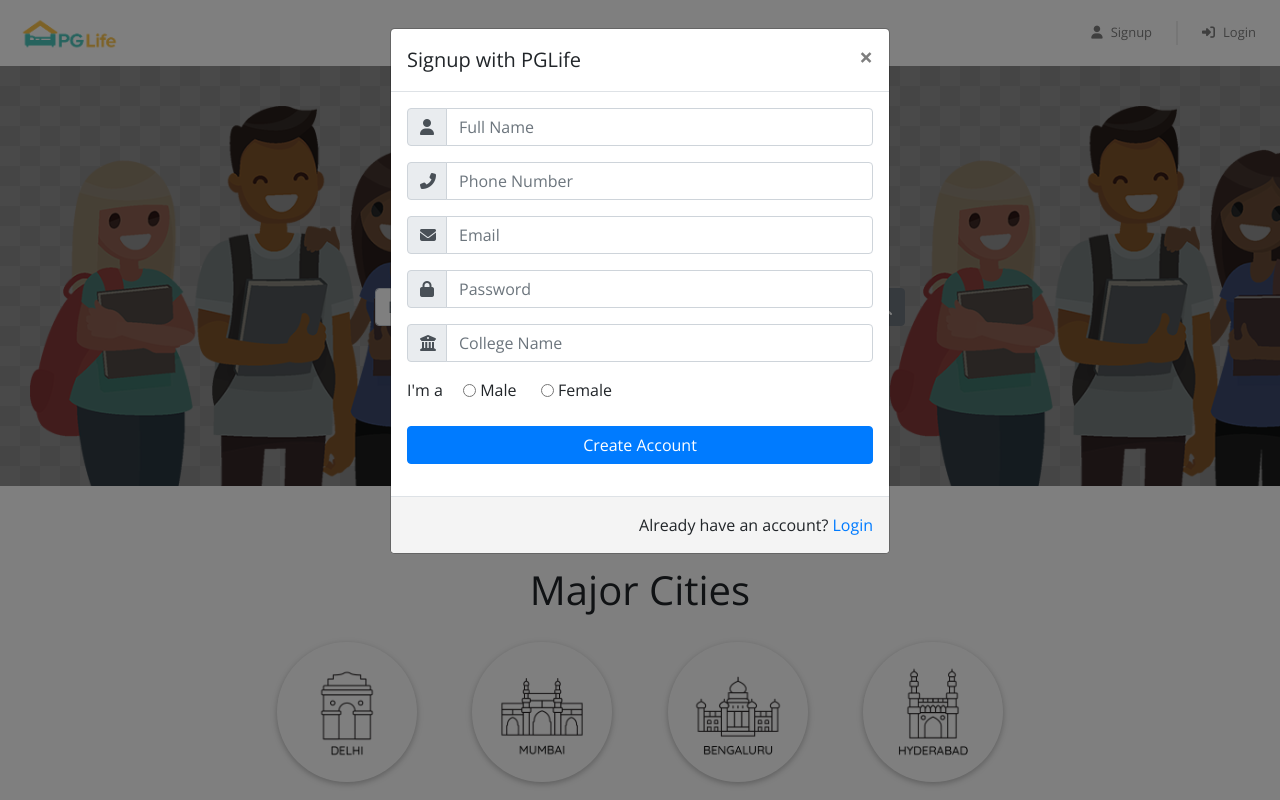
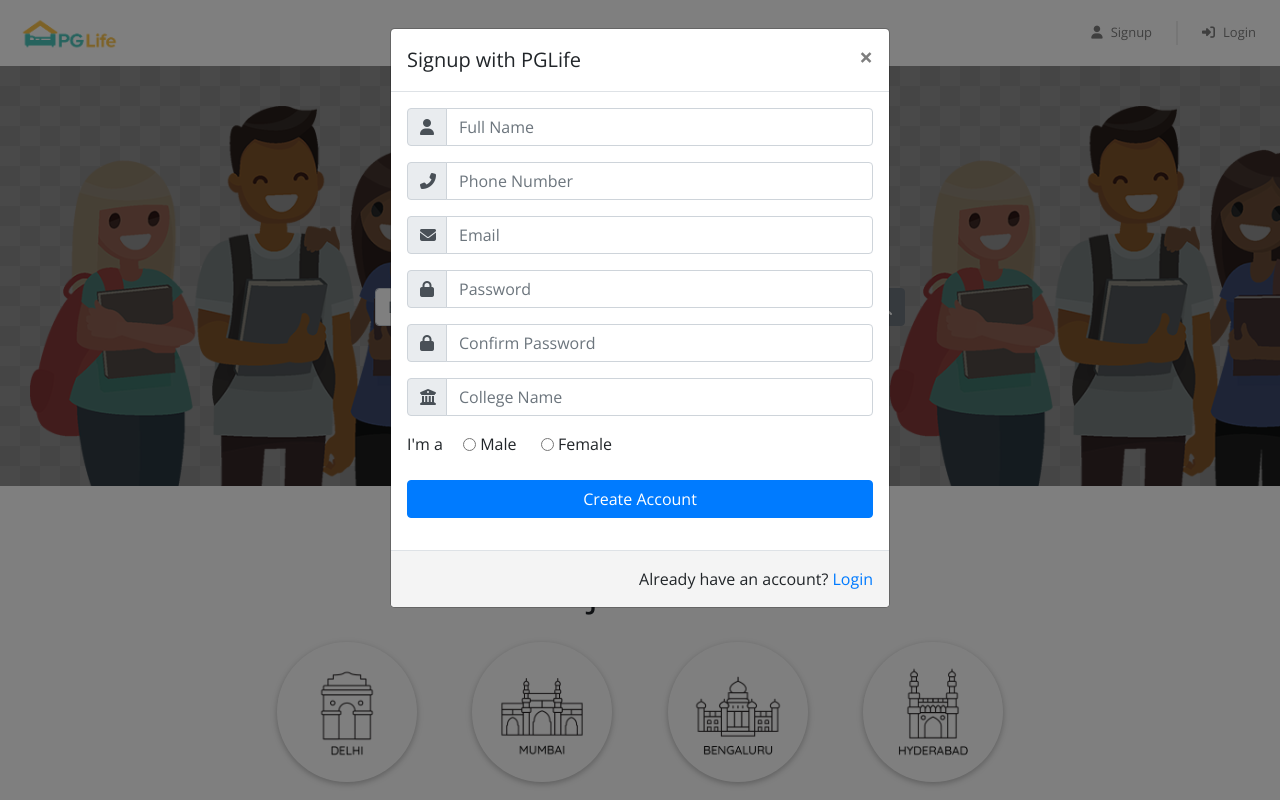
Before and after one commit to shwetasharma2003/PGLife, a PHP site: page /index.php in a window 1280 px wide, after a click on "Signup". Run offline with PHP 8.4, Linux system fonts and the light colour scheme; some libraries are stand-ins or nearby versions.

Commit message:
Update signup_modal.php

```diff
--- a/includes/signup_modal.php
+++ b/includes/signup_modal.php
@@ -1,93 +1,3 @@
-<!-- <div class="modal fade" id="signup-modal" tabindex="-1" role="dialog" aria-labelledby="signup-heading" aria-hidden="true">
-    <div class="modal-dialog" role="document">
-        <div class="modal-content">
-            <div class="modal-header">
-                <h5 class="modal-title" id="signup-heading">Signup with PGLife</h5>
-                <button type="button" class="close" data-dismiss="modal" aria-label="Close">
-                    <span aria-hidden="true">&times;</span>
-                </button>
-            </div>
-
-            <div class="modal-body">
-                <form id="signup-form" class="form" role="form" method="post" action="api/signup_submit.php">
-                    <div class="input-group form-group">
-                        <div class="input-group-prepend">
-                            <span class="input-group-text">
-                                <i class="fas fa-user"></i>
-                            </span>
-                        </div>
-                        <input type="text" class="form-control" name="full_name" placeholder="Full Name" maxlength="30" required>
-                    </div>
-
-                    <div class="input-group form-group">
-                        <div class="input-group-prepend">
-                            <span class="input-group-text">
-                                <i class="fas fa-phone-alt"></i>
-                            </span>
-                        </div>
-                        <input type="text" class="form-control" name="phone" placeholder="Phone Number" maxlength="10" minlength="10" required>
-                    </div>
-
-                    <div class="input-group form-group">
-                        <div class="input-group-prepend">
-                            <span class="input-group-text">
-                                <i class="fas fa-envelope"></i>
-                            </span>
-                        </div>
-                        <input type="email" class="form-control" name="email" placeholder="Email" required>
-                    </div>
-
-                    <div class="input-group form-group">
-                        <div class="input-group-prepend">
-                            <span class="input-group-text">
-                                <i class="fas fa-lock"></i>
-                            </span>
-                        </div>
-                        <input type="password" class="form-control" name="password" placeholder="Password" minlength="6" required>
-                    </div>
-
-                    <div class="input-group form-group">
-                        <div class="input-group-prepend">
-                            <span class="input-group-text">
-                                <i class="fas fa-university"></i>
-                            </span>
-                        </div>
-                        <input type="text" class="form-control" name="college_name" placeholder="College Name" maxlength="150" required>
-                    </div>
-
-                    <div class="form-group">
-                        <span>I'm a</span>
-                        <input type="radio" class="ml-3" id="gender-male" name="gender" value="male" /> Male
-                        <label for="gender-male">
-                        </label>
-                        <input type="radio" class="ml-3" id="gender-female" name="gender" value="female" />
-                        <label for="gender-female">
-                            Female
-                        </label>
-                    </div>
-
-                    <div class="form-group">
-                        <button type="submit" class="btn btn-block btn-primary">Create Account</button>
-                    </div>
-                </form>
-            </div>
-
-            <div class="modal-footer">
-                <span>Already have an account?
-                    <a href="#" data-dismiss="modal" data-toggle="modal" data-target="#login-modal">Login</a>
-                </span>
-            </div>
-        </div>
-    </div>
-</div>
-
-
-
- -->
-
-
-
-
 <div class="modal fade" id="signup-modal" tabindex="-1" role="dialog" aria-labelledby="signup-heading" aria-hidden="true">
     <div class="modal-dialog" role="document">
         <div class="modal-content">
@@ -135,6 +45,15 @@
                         </div>
                         <input type="password" class="form-control" name="password" placeholder="Password" minlength="6" required>
                     </div>
+                    <!-- ✅ Confirm Password field (Add this!) -->
+                    <div class="input-group form-group">
+                        <div class="input-group-prepend">
+                            <span class="input-group-text">
+                                <i class="fas fa-lock"></i>
+                            </span>
+                        </div>
+                        <input type="password" class="form-control" name="confirm_password" placeholder="Confirm Password" minlength="6" required>
+                    </div>
 
                     <div class="input-group form-group">
                         <div class="input-group-prepend">
```
